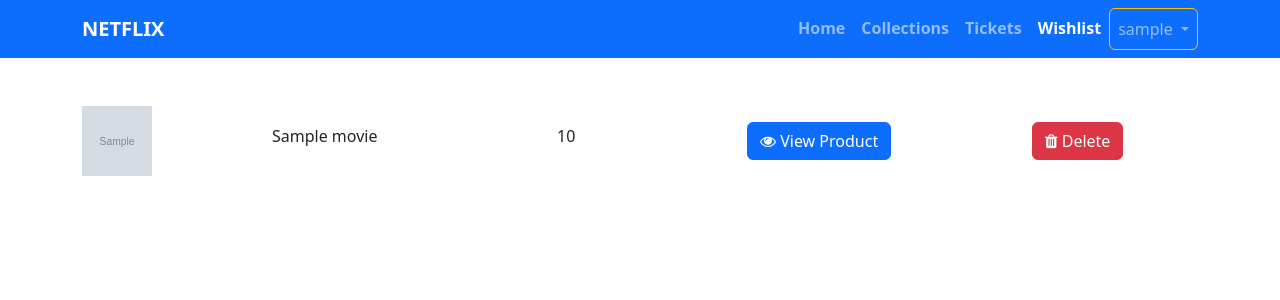
After one commit to Towhidmuhiuddin/movie-website-01, a Django app: page /wishlist in a window 1280 px wide. The commit adds this page. Shown: the top 300 px of the page. Run offline with Django 4.2, Linux system fonts and the light colour scheme; a user stored in the database is signed in; tables that the repository leaves empty hold one stand-in row (values such as "Sample post"); grey boxes marked "Sample" are stand-in pictures; some libraries are stand-ins or nearby versions.

Commit message:
8th commit for add wishlist in navbar and added wishlistitem,delete wishlist from the wishlist

```diff
--- a/static/js/custom.js
+++ b/static/js/custom.js
@@ -66,8 +66,10 @@ $(document).ready(function () {
 
     });
 
-    $('.delete-ticket-item').click(function (e) {
+
+    $(document).on('click','.delete-ticket-item', function (e) {
         e.preventDefault();
+
         var movie_id=$(this).closest('.moviedata').find('.mov_id').val();
         var token=$('input[name=csrfmiddlewaretoken]').val();
 
@@ -86,4 +88,47 @@ $(document).ready(function () {
         });
 
     });
+
+    $('.addtoWishlistBtn').click(function (e) {
+        e.preventDefault();
+        var movie_id=$(this).closest('.moviedata').find('.mov_id').val();
+        var token=$('input[name=csrfmiddlewaretoken]').val();
+
+        $.ajax({
+            method: "POST",
+            url: "/add-to-wishlist",
+            data: {
+                'movie_id':movie_id,
+                csrfmiddlewaretoken:token,
+            },
+
+            success: function (response) {
+                console.log(response);
+                alertify.success(response.status);
+            }
+        });
+    });
+
+
+    $(document).on('click','.delete-wishlist-item', function (e) {
+        e.preventDefault();
+
+        var movie_id=$(this).closest('.moviedata').find('.mov_id').val();
+        var token=$('input[name=csrfmiddlewaretoken]').val();
+
+        $.ajax({
+            method: "POST",
+            url: "/delete-wishlist",
+            data: {
+                'movie_id':movie_id,
+                csrfmiddlewaretoken : token,
+            },
+
+            success: function (response) {
+                alertify.success(response.status)
+                $('.wishlistload').load(location.href + " .wishlistload")
+            }
+        });
+    });
+
 });
--- a/store/admin.py
+++ b/store/admin.py
@@ -1,7 +1,8 @@
 from django.contrib import admin
-from .models import Category,Movie,Ticket
+from .models import Category,Movie,Ticket,Wishlist
 
 # Register your models here.
 admin.site.register(Category)
 admin.site.register(Movie)
 admin.site.register(Ticket)
+admin.site.register(Wishlist)
--- /dev/null
+++ b/store/controller/wishlist.py
@@ -0,0 +1,45 @@
+from django.http.response import JsonResponse
+
+from django.shortcuts import render,redirect
+from django.contrib import messages
+
+from django.contrib.auth.decorators import login_required
+
+from store.models import Movie, Wishlist
+
+def index(request):
+    wishlist = Wishlist.objects.filter(user=request.user)
+    context={'wishlist':wishlist}
+    return render(request,'store/wishlist.html',context)
+
+def addtowishlist(request):
+    if request.method =='POST':
+        if request.user.is_authenticated:
+            mov_id=int(request.POST.get('movie_id'))
+            movie_check=Movie.objects.get(id=mov_id)
+            if(movie_check):
+                if(Wishlist.objects.filter(user=request.user,movie_id=mov_id)):
+                    return JsonResponse({'status':'Movie are already wishlist'})
+                else:
+                    Wishlist.objects.create(user=request.user, movie_id=mov_id)
+                    return JsonResponse({'status':'Movie added to wishlist'})
+            else:
+                return JsonResponse({'status':'No such movie found'})
+        else:
+            return JsonResponse({'status':'login to continue'})
+    return redirect('/')
+
+def deletewishlist(request):
+    if request.method =='POST':
+        if request.user.is_authenticated:
+            mov_id =int(request.POST.get('movie_id'))
+            if(Wishlist.objects.filter(user=request.user, movie_id=mov_id)):
+                wishlistitem = Wishlist.objects.get(movie_id=mov_id)
+                wishlistitem.delete()
+                return JsonResponse({'status':'Movie delete from wishlist'})
+            else:
+                Wishlist.objects.create(user=request.user, movie_id = mov_id)
+                return JsonResponse({'status':'Movie not found in wishlist'})
+        else:
+            return JsonResponse({'status':'Login to Continue'})
+    return redirect('/')
--- a/store/models.py
+++ b/store/models.py
@@ -49,3 +49,8 @@ class Ticket(models.Model):
     movie = models.ForeignKey(Movie, on_delete=models.CASCADE)
     ticket_qty = models.IntegerField(null=False,blank=False)
     created_at = models.DateField(auto_now_add=True)
+
+class Wishlist(models.Model):
+    user = models.ForeignKey(User, on_delete=models.CASCADE)
+    movie = models.ForeignKey(Movie, on_delete=models.CASCADE)
+    created_at =models.DateTimeField(auto_now_add=True)
--- a/store/templates/store/inc/navbar.html
+++ b/store/templates/store/inc/navbar.html
@@ -15,6 +15,9 @@
                 </li>
                 <li class="nav-item">
                     <a class="nav-link {% if request.resolver_match.url_name == 'ticket' %}active{% endif %} " href="{% url 'ticket' %}">Tickets</a>
+                </li>
+                <li class="nav-item">
+                    <a class="nav-link {% if request.resolver_match.url_name == 'wishlist' %}active{% endif %} " href="{% url 'wishlist' %}">Wishlist</a>
                 </li>
                 <button class="btn btn-outline-warning px-0 p-0">
                 {% if request.user.is_authenticated %}
--- /dev/null
+++ b/store/templates/store/wishlist.html
@@ -0,0 +1,46 @@
+{% extends 'store/layouts/main.html' %}
+
+{% block content %}
+<div class="py-5">
+    <div class="container">
+        <div class="row">
+            <div class="col-md-12">
+                <div class="card-shadow moviedata">
+                    <div class="card-body wishlistload">
+                        {% if wishlist %}
+                            {% for item in wishlist  %}
+                            <div class="row">
+                                <div class="col-md-2 my-auto">
+                                    <img src="{{item.movie.movie_image.url}}" width="70px" height="70px" alt="image here">
+                                </div>
+
+                                <div class="col-md-3 my-auto">
+                                    <h6>{{item.movie.name}}</h6>
+                                </div>
+
+                                <div class="col-md-2 my-auto">
+                                    <h6>{{item.movie.selling_price |stringformat:'d'}}</h6>
+                                </div>
+
+                                <div class="col-md-3 my-auto">
+                                    <input type="hidden" class="mov_id" value="{{item.movie_id}}">
+                                    {% csrf_token %}
+                                    <a href="{% url 'movieview' item.movie.category.slug item.movie.slug %}" class="btn btn-primary">
+                                    <i class="fa fa-eye"></i> View Product</a>
+                                </div>
+
+                                <div class="col-md-2 my-auto">
+                                    <button class="btn btn-danger delete-wishlist-item"><i class="fa fa-trash"></i>&nbsp;Delete</button>
+                                </div>
+                            </div>
+                            {% endfor %}
+                        {% else %}
+                        <h4>Your wishlist is empty</h4>
+                        {% endif %}
+                    </div>
+                </div>
+            </div>
+        </div>
+    </div>
+</div>
+{% endblock content %}
--- a/store/urls.py
+++ b/store/urls.py
@@ -1,6 +1,6 @@
 from django.urls import path
 from store import views
-from store.controller import authview,ticket
+from store.controller import authview,ticket,wishlist
 
 urlpatterns = [
     path('',views.home,name='home'),
@@ -17,5 +17,9 @@ urlpatterns = [
     path('update-ticket',ticket.updateticket, name='updateticket'),
     path('delete-ticket',ticket.deleteticket, name='deleteticket'),
 
+    path('wishlist',wishlist.index, name='wishlist'),
+    path('add-to-wishlist',wishlist.addtowishlist, name='addtowishlist'),
+    path('delete-wishlist',wishlist.deletewishlist, name='deletewishlist'),
+
 
 ]
```
Also changed, not shown: store/migrations/0003_wishlist.py (added).
